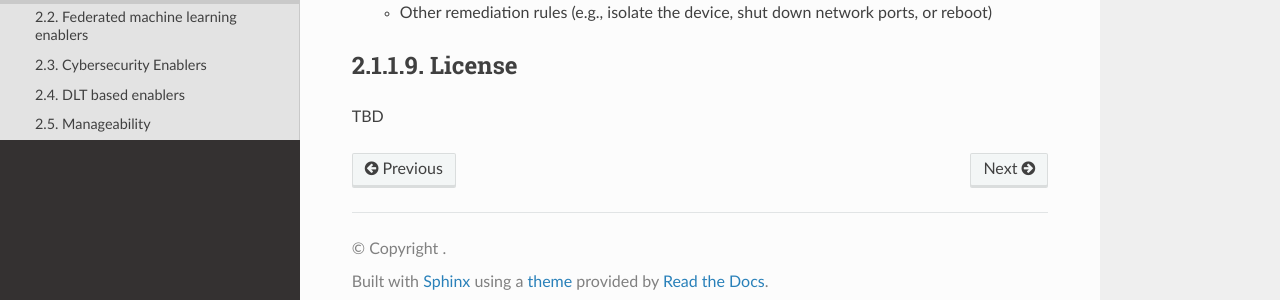
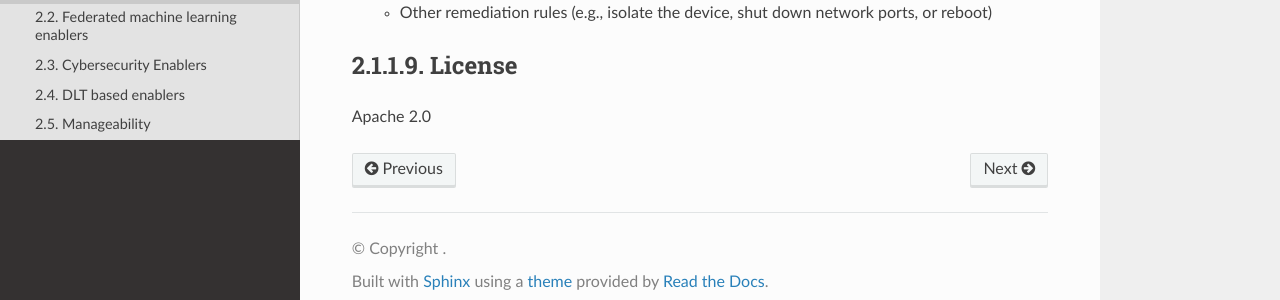
Before and after one commit to assist-iot/assist-iot-documentation, a Sphinx documentation site: the page built from docs/source/verticals/self/self_healing_device_enabler.rst, in a window 1280 px wide and 900 px high, scrolled down 3714 px. Shown: the part 582-882 px from the top of the window. Built offline with Sphinx 7.4.7 and the Read the Docs theme 2.0.0, drawn with Linux system fonts in a browser that asks for light colours; formulas are drawn with MathJax 3.

Commit message:
Update self_healing_device_enabler.rst
Updated license

```diff
--- a/docs/source/verticals/self/self_healing_device_enabler.rst
+++ b/docs/source/verticals/self/self_healing_device_enabler.rst
@@ -152,4 +152,4 @@ Version control and release
 ***************
 License
 ***************
-TBD
+Apache 2.0
```
